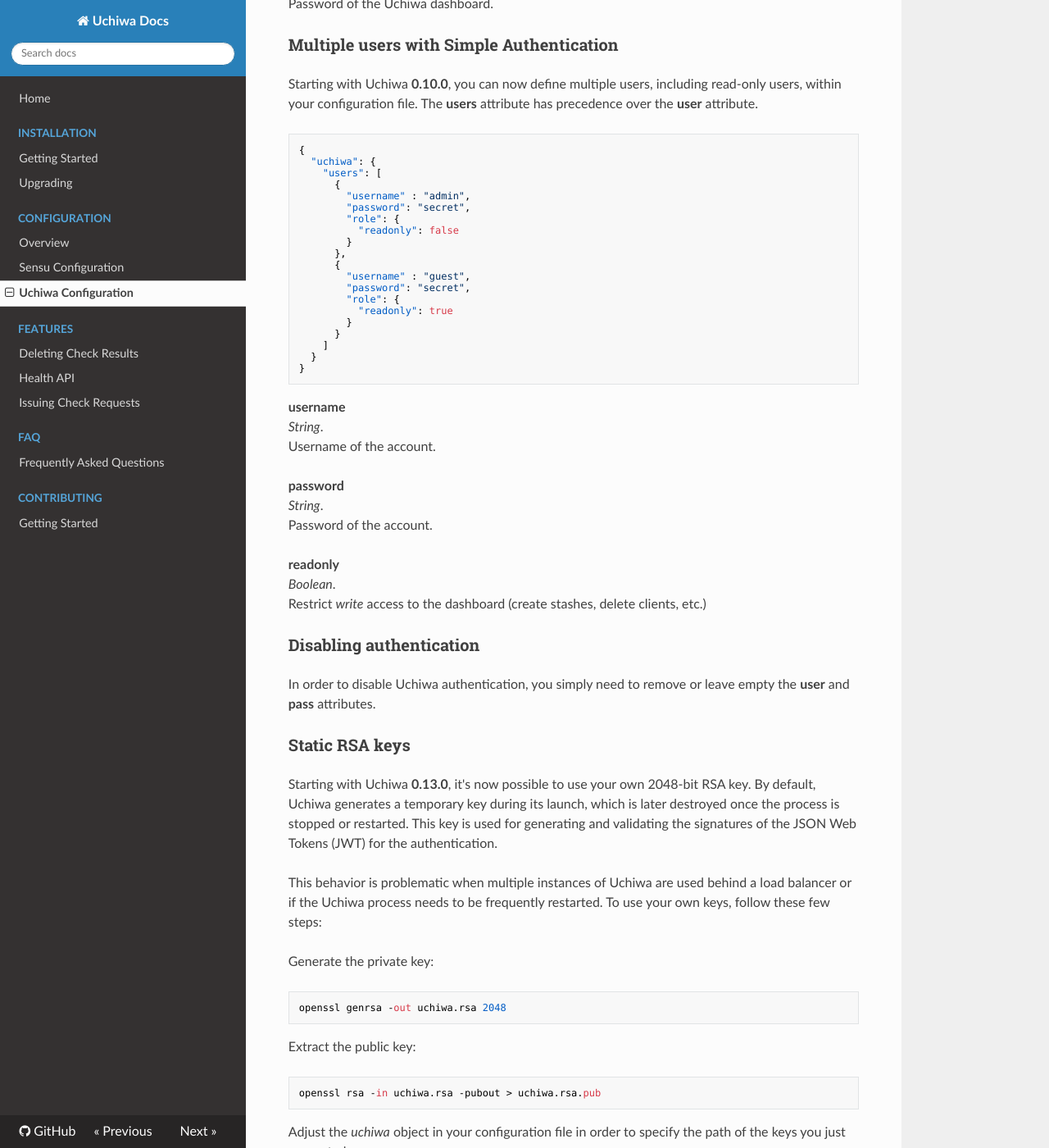
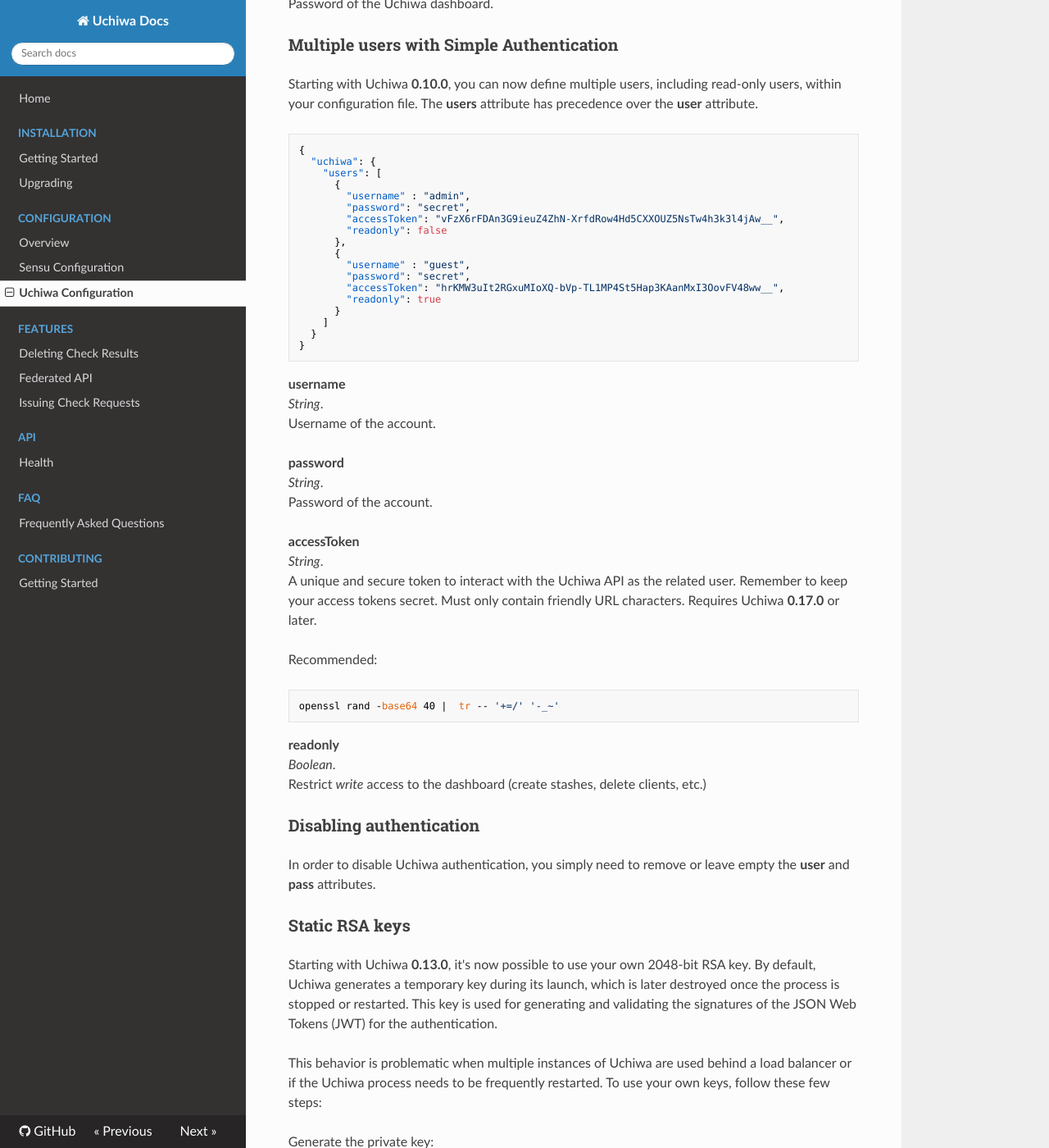
Before and after one commit to palourde/uchiwa-docs, an MkDocs documentation site: the page built from docs/configuration/uchiwa.md, in a window 1280 px wide and 1400 px high, scrolled down 1159 px. Shown: the whole window at 82% size. Built offline with MkDocs 1.6.1, drawn with Linux system fonts in a browser that asks for light colours; nearby versions of some CDN libraries; old or Windows-style settings are respelled for this version of MkDocs.

Commit message:
Add documentation for API token-based authentication

````diff
--- a/docs/configuration/uchiwa.md
+++ b/docs/configuration/uchiwa.md
@@ -60,16 +60,14 @@
       {
         "username" : "admin",
         "password": "secret",
-        "role": {
-          "readonly": false
-        }
+        "accessToken": "vFzX6rFDAn3G9ieuZ4ZhN-XrfdRow4Hd5CXXOUZ5NsTw4h3k3l4jAw__",
+        "readonly": false
       },
       {
         "username" : "guest",
         "password": "secret",
-        "role": {
-          "readonly": true
-        }
+        "accessToken": "hrKMW3uIt2RGxuMIoXQ-bVp-TL1MP4St5Hap3KAanMxI3OovFV48ww__",
+        "readonly": true
       }
     ]
   }
@@ -83,6 +81,16 @@
 **password**
 *String*.
 Password of the account.
+
+**accessToken**
+*String*.
+A unique and secure token to interact with the Uchiwa API as the related user. Remember to keep your access tokens secret. Must only contain friendly URL characters. Requires Uchiwa **0.17.0** or later.
+
+Recommended:
+
+```
+openssl rand -base64 40 |  tr -- '+=/' '-_~'
+```
 
 **readonly**
 *Boolean*.
--- a/mkdocs.yml
+++ b/mkdocs.yml
@@ -7,8 +7,9 @@
   - [configuration/sensu.md, Configuration, Sensu Configuration]
   - [configuration/uchiwa.md, Configuration, Uchiwa Configuration]
   - [features/deleting-check-results.md, Features, Deleting Check Results]
-  - [features/health.md, Features, Health API]
+  - [features/federated-api.md, Features, Federated API]
   - [features/issuing-check-requests.md, Features, Issuing Check Requests]
+  - [api/health.md, API, Health]
   - [faq/faq.md, FAQ, Frequently Asked Questions]
   - [contributing.md, Contributing, Getting Started]
 theme: readthedocs
````
Also changed, not shown: docs/api/health.md (added, +44 -0 lines), docs/features/federated-api.md (added, +29 -0 lines), docs/features/health.md (deleted, +0 -25 lines).
